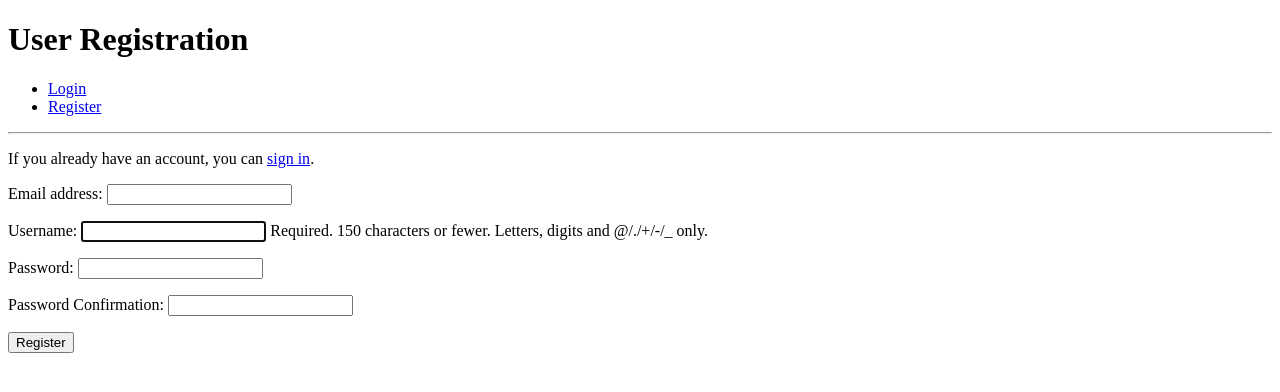
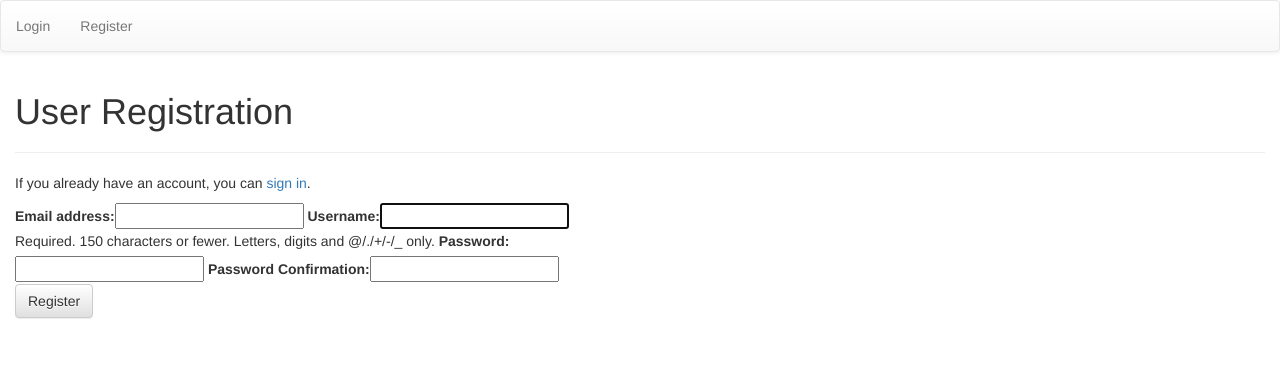
Before and after one commit to ckz8780/ci-fsf-auth-with-django, a Django app: page /accounts/registration/ in a window 1280 px wide. Shown: the top 392 px of the page. Run offline with Django 3.2, Linux system fonts and the light colour scheme; some libraries are stand-ins or nearby versions.

Commit message:
Added bootstrap styling

```diff
--- a/accounts/templates/login.html
+++ b/accounts/templates/login.html
@@ -1,4 +1,6 @@
 {% extends 'base.html' %}
+
+{% load bootstrap_tags %}
 
 {% block page_title %}
     Authentication With Django! | Login
@@ -11,8 +13,8 @@
 {% block content %}
     <form method="POST">
         {% csrf_token %}
-        {{ login_form.as_p }}
-        <button type="submit">Login</button>
+        {{ login_form | as_bootstrap }}
+        <button class="btn btn-default" type="submit">Login</button>
     </form>
 
     <p><a href="{% url 'password_reset' %}">Forgot your password?</a></p>
--- a/accounts/templates/registration.html
+++ b/accounts/templates/registration.html
@@ -1,4 +1,6 @@
 {% extends 'base.html' %}
+
+{% load bootstrap_tags %}
 
 {% block page_title %}
     Authentication With Django! | Registration
@@ -13,7 +15,7 @@
 
     <form method="POST">
         {% csrf_token %}
-        {{ registration_form.as_p }}
-        <button type="submit">Register</button>
+        {{ registration_form | as_bootstrap }}
+        <button class="btn btn-default" type="submit">Register</button>
     </form>
 {% endblock %}
--- a/auth_with_django/settings.py
+++ b/auth_with_django/settings.py
@@ -14,6 +14,7 @@ import os
 
 # Build paths inside the project like this: os.path.join(BASE_DIR, ...)
 BASE_DIR = os.path.dirname(os.path.dirname(os.path.abspath(__file__)))
+print(BASE_DIR)
 
 
 # Quick-start development settings - unsuitable for production
@@ -37,6 +38,7 @@ INSTALLED_APPS = [
     'django.contrib.sessions',
     'django.contrib.messages',
     'django.contrib.staticfiles',
+    'django_forms_bootstrap',
     'accounts',
 ]
 
@@ -124,6 +126,9 @@ USE_TZ = True
 # https://docs.djangoproject.com/en/2.0/howto/static-files/
 
 STATIC_URL = '/static/'
+STATICFILES_DIRS = [
+    os.path.join(BASE_DIR, 'static')
+]
 MESSAGE_STORAGE = 'django.contrib.messages.storage.session.SessionStorage'
 
 EMAIL_BACKEND = 'django.core.mail.backends.console.EmailBackend'
--- /dev/null
+++ b/static/css/styles.css
@@ -0,0 +1,3 @@
+form {
+    width: 50%;
+}
--- a/templates/base.html
+++ b/templates/base.html
@@ -1,16 +1,24 @@
+{% load staticfiles %}
+
 <!DOCTYPE html>
 <html lang="en">
 <head>
     <meta charset="UTF-8">
     <meta name="viewport" content="width=device-width, initial-scale=1.0">
     <meta http-equiv="X-UA-Compatible" content="ie=edge">
+    <link rel="stylesheet" href="https://maxcdn.bootstrapcdn.com/bootstrap/3.3.7/css/bootstrap.min.css" integrity="sha384-BVYiiSIFeK1dGmJRAkycuHAHRg32OmUcww7on3RYdg4Va+PmSTsz/K68vbdEjh4u" crossorigin="anonymous">
+    <link rel="stylesheet" href="https://maxcdn.bootstrapcdn.com/bootstrap/3.3.7/css/bootstrap-theme.min.css" integrity="sha384-rHyoN1iRsVXV4nD0JutlnGaslCJuC7uwjduW9SVrLvRYooPp2bWYgmgJQIXwl/Sp" crossorigin="anonymous">
+    <link rel="stylesheet" href="{% static 'css/styles.css' %}" type="text/css">
+
+    <script src="https://code.jquery.com/jquery-3.3.1.min.js" integrity="sha256-FgpCb/KJQlLNfOu91ta32o/NMZxltwRo8QtmkMRdAu8=" crossorigin="anonymous"></script>
+    <script src="https://maxcdn.bootstrapcdn.com/bootstrap/3.3.7/js/bootstrap.min.js" integrity="sha384-Tc5IQib027qvyjSMfHjOMaLkfuWVxZxUPnCJA7l2mCWNIpG9mGCD8wGNIcPD7Txa" crossorigin="anonymous"></script>
     <title>{% block page_title %}Authentication With Django!{% endblock %}</title>
 </head>
 <body>
-    <h1>{% block page_heading %}{% endblock %}</h1>
 
-    <nav>
-        <ul>
+
+    <nav class="navbar navbar-default">
+        <ul class="nav navbar-nav">
             {% if user.is_authenticated %}
                 <li><a href="{% url 'logout' %}">Logout</a></li>
                 <li><a href="{% url 'profile' %}">Profile</a></li>
@@ -20,6 +28,10 @@
             {% endif %}
         </ul>
     </nav>
+
+    <section class="container-fluid">
+
+    <h1>{% block page_heading %}{% endblock %}</h1>
     <hr>
 
     {% if messages %}
@@ -32,5 +44,6 @@
 
     {% block content %}
     {% endblock %}
+    </section>
 </body>
 </html>
```
Also changed, not shown: db.sqlite3.
